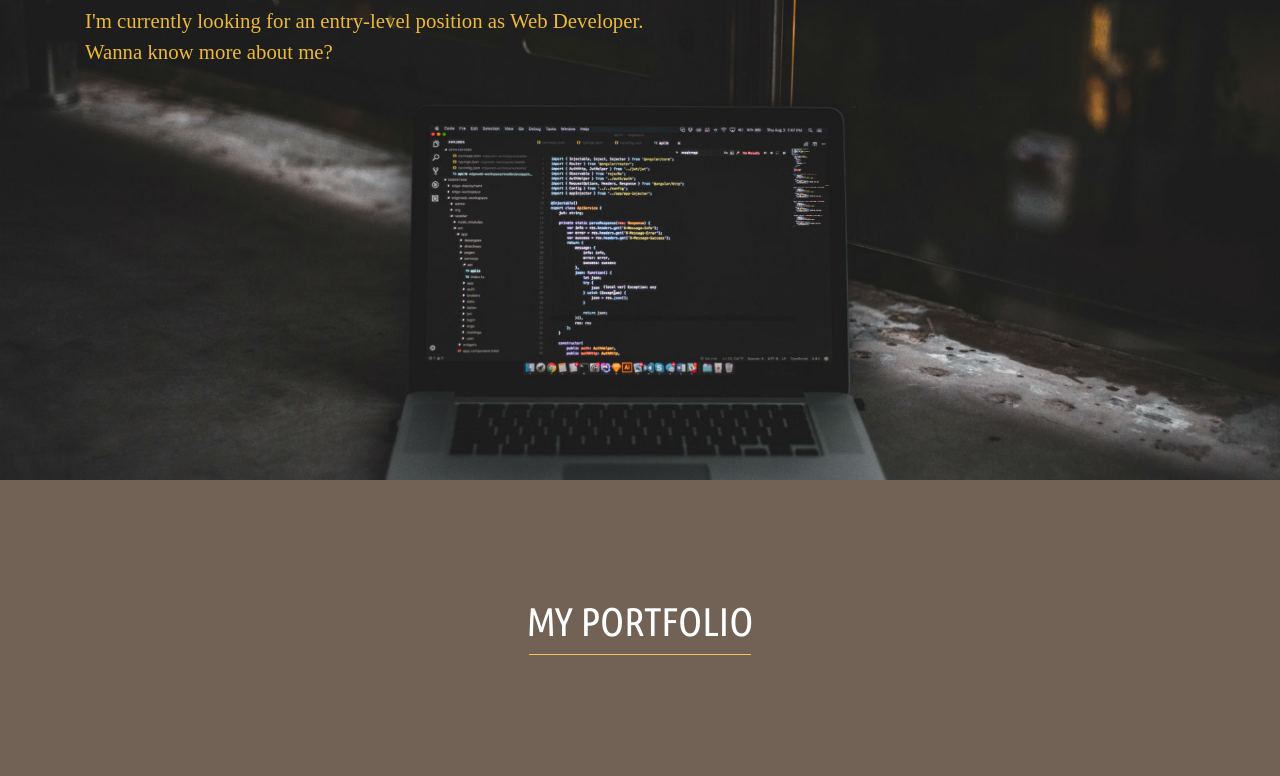
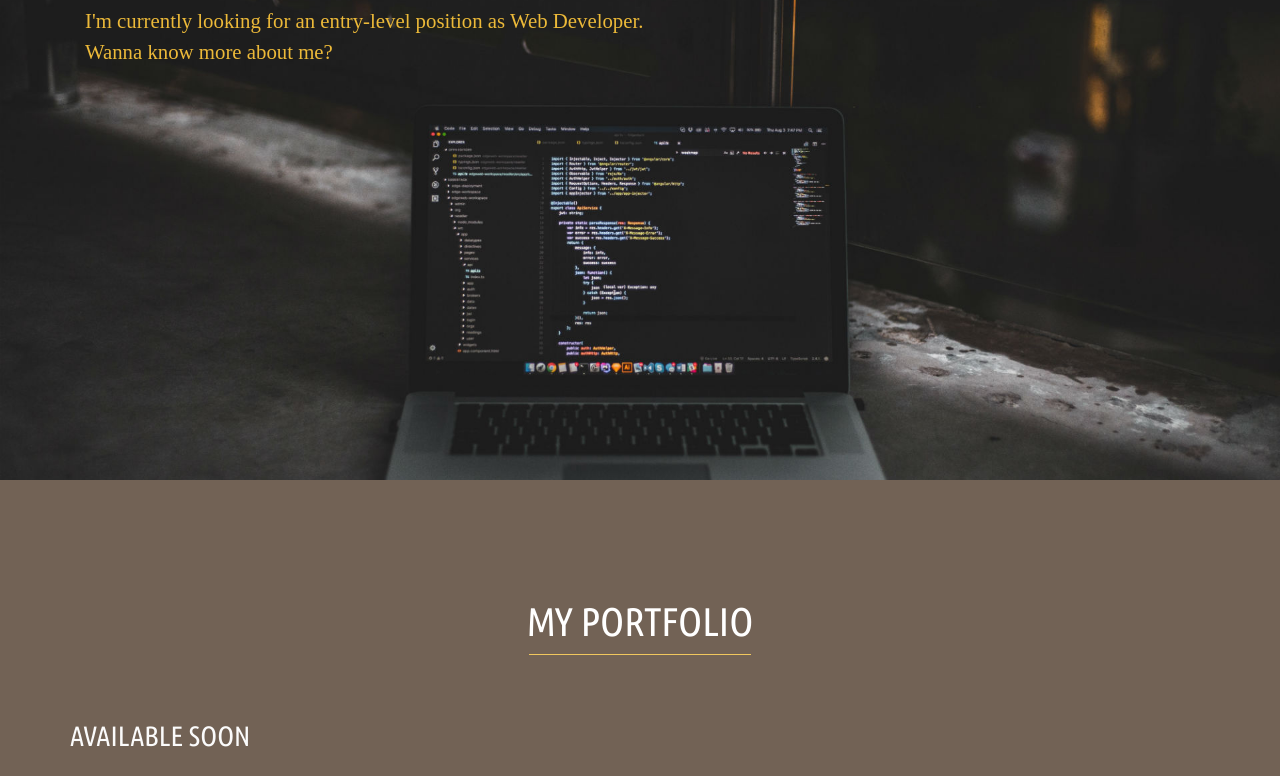
Before and after one commit to RSchneider94/RSchneider94.github.io, a plain HTML site: page index.html in a window 1280 px wide. Shown: the part 176-952 px from the top of the page. Drawn offline with nearby package versions, Linux system fonts and the light colour scheme; some packages are replaced by stand-ins of ours; a web font is replaced by a local one.

Commit message:
Fix bug to display message inside Portfolio Section

```diff
--- a/index.html
+++ b/index.html
@@ -218,11 +218,6 @@
   <script src="js/work.js"></script>
   <script src="js/scripts.js"></script>
 
-  <!-- Google Maps JS API -->
-  <script src="https://maps.googleapis.com/maps/api/js?key=AIzaSyDOe-CUwHEIG2uuBVnm5HPACiS-Ojb85K0&callback=initMap"
-    async defer></script>
-
-
 </body>
 
 </html>
--- a/js/scripts.js
+++ b/js/scripts.js
@@ -14,7 +14,7 @@ $(document).ready(function() {
   });
 
   // Work Section
-  if(myWorkList.length >= 0) {
+  if(myWorkList.length > 0) {
     for (let index = 0; index < myWorkList.length; index++) {
       $('#portfolio-thumbs').append(
         '<div class="col-6 col-md-3">\
```
